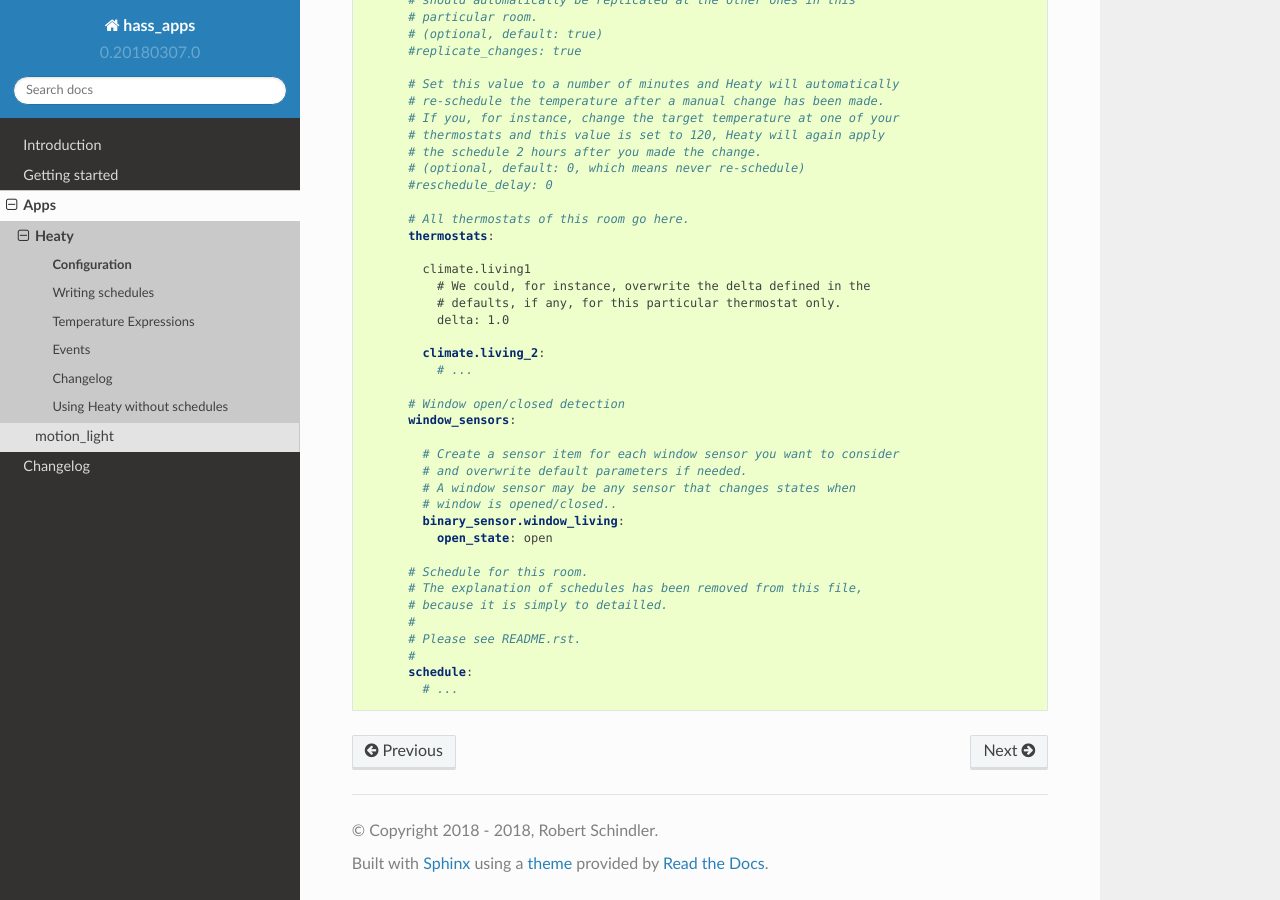
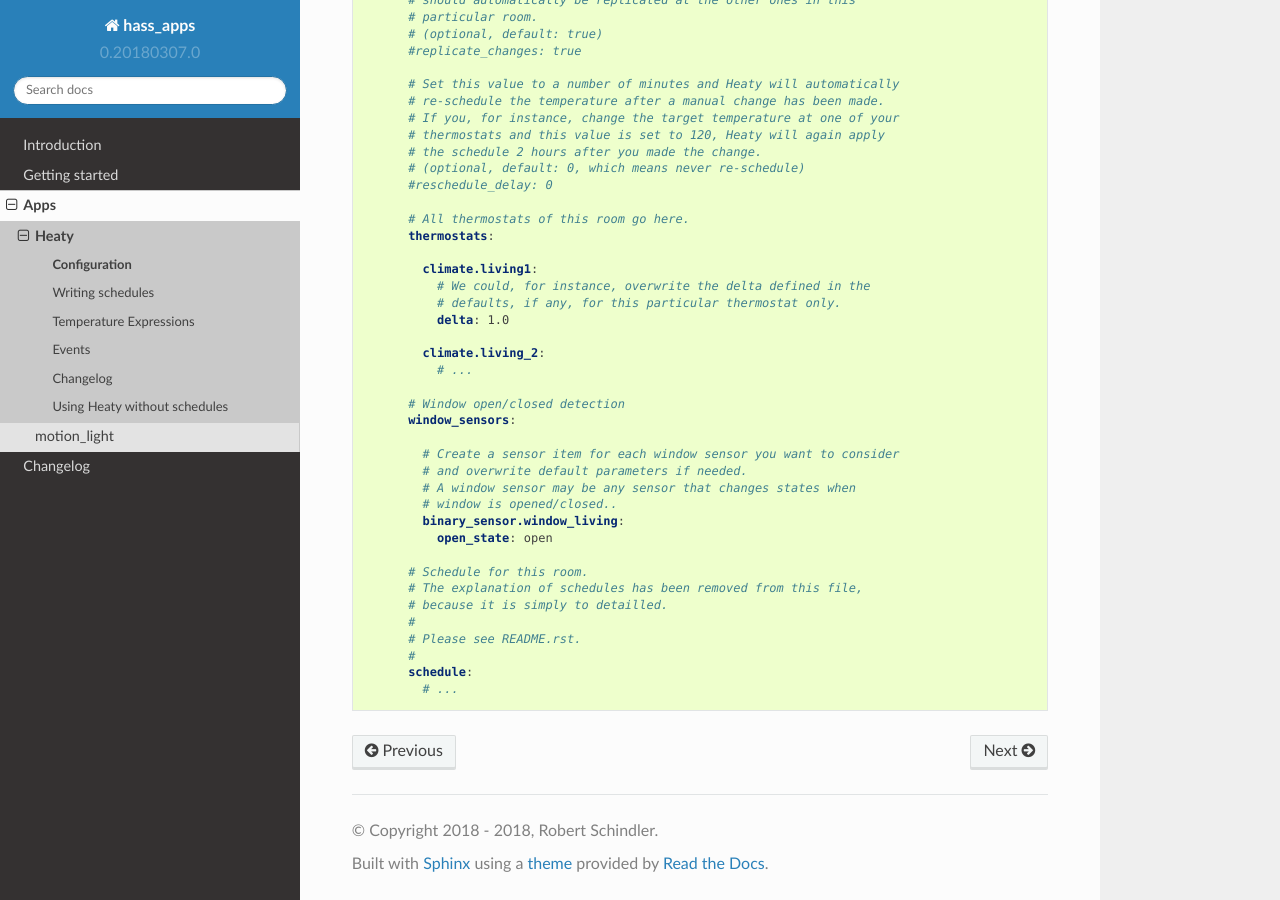
Before and after one commit to bob1de/hass-apps, a Sphinx documentation site: the page built from docs/apps/heaty/configuration.rst, in a window 1280 px wide and 900 px high, scrolled down 3680 px. Built offline with Sphinx 7.4.7 and the Read the Docs theme 2.0.0, drawn with Linux system fonts in a browser that asks for light colours.

```diff
--- a/docs/apps/heaty/sample-apps.yaml
+++ b/docs/apps/heaty/sample-apps.yaml
@@ -218,7 +218,7 @@ heaty_full:
       # All thermostats of this room go here.
       thermostats:
 
-        climate.living1
+        climate.living1:
           # We could, for instance, overwrite the delta defined in the
           # defaults, if any, for this particular thermostat only.
           delta: 1.0
```
